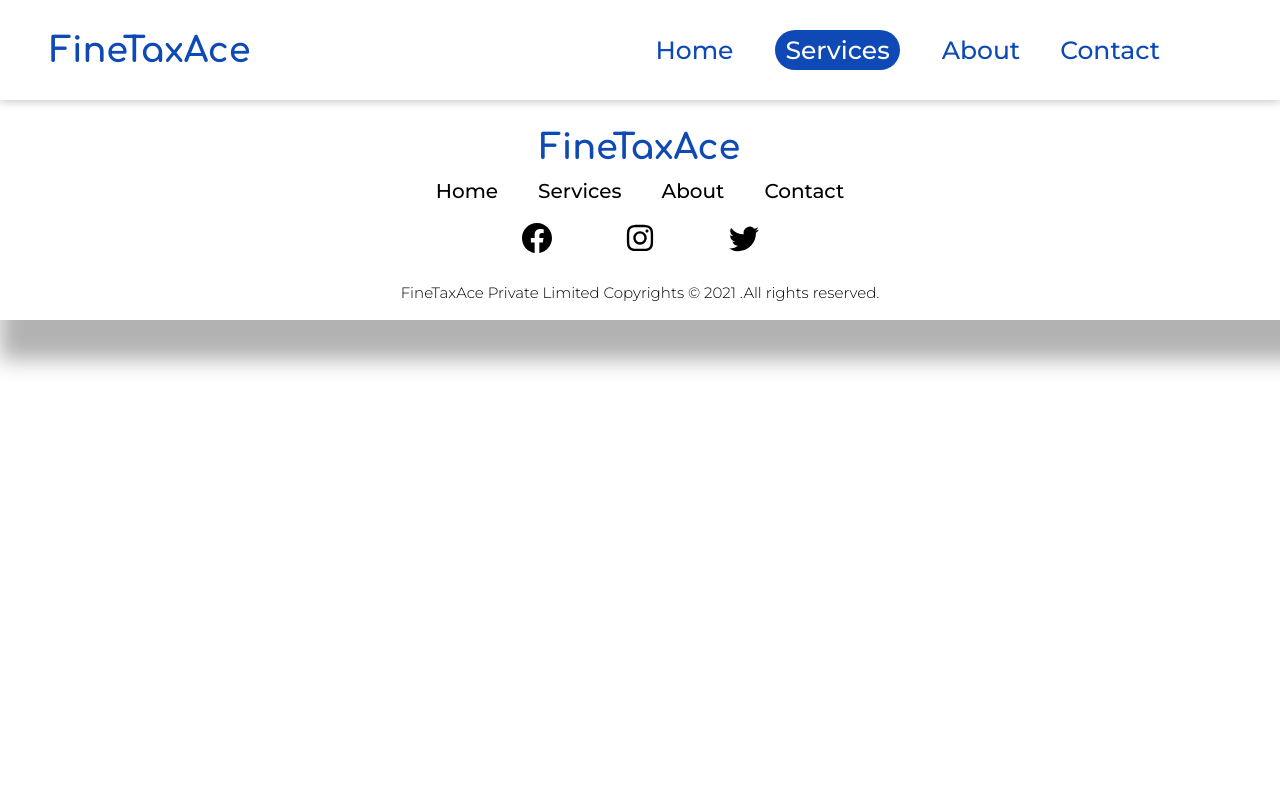
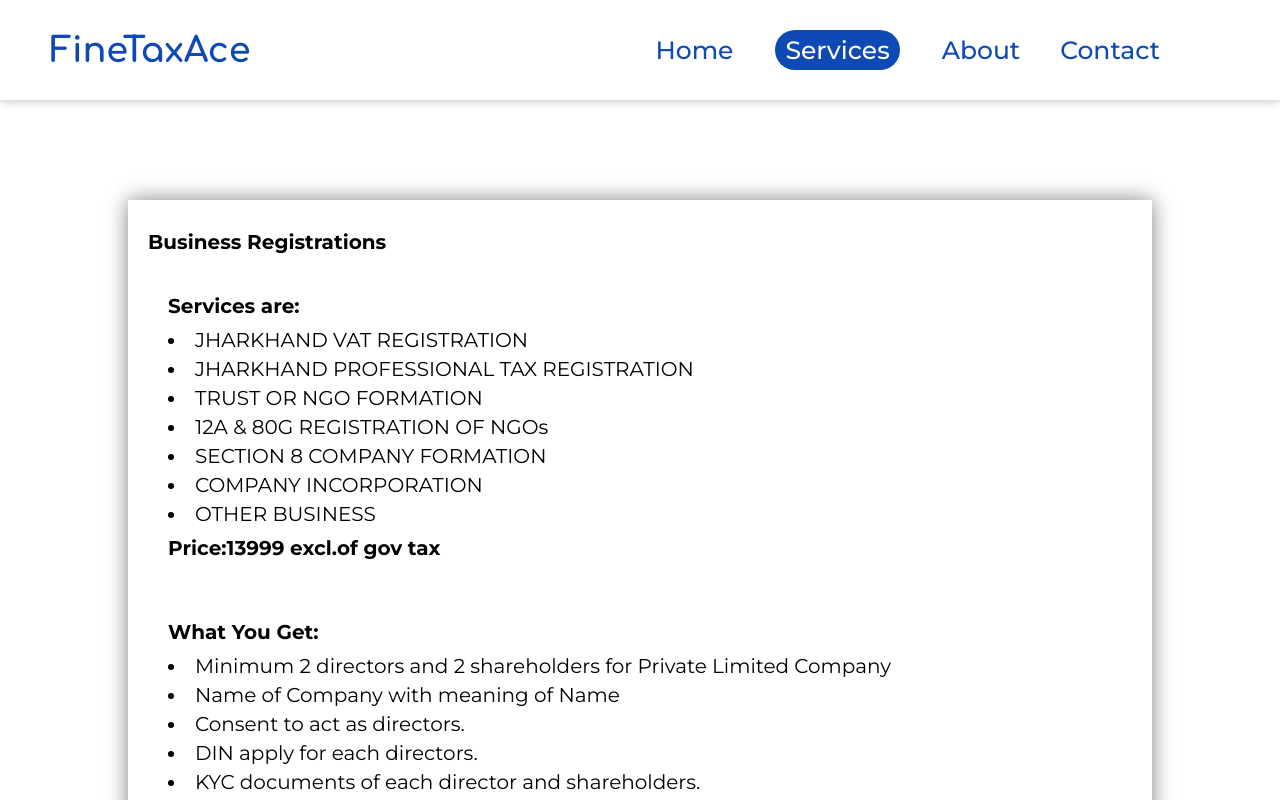
Before and after one commit to pinnintisagarSB/Finetaxace, a React (Create React App) app: page /service/1 in a window 1280 px wide. Shown: the top 800 px of the page. Built offline with nearby package versions, Linux system fonts and the light colour scheme.

Commit message:
commit on main

```diff
--- a/src/App.js
+++ b/src/App.js
@@ -11,6 +11,7 @@ import HashLoader from "react-spinners/HashLoader";
 import "../src/components/Loader.css";
 import Aos from 'aos';
 import { css } from "@emotion/react";
+import Serviceinfo from './components/Serviceinfo';
 const load = css`
   display: block;
   margin: 0 auto;
@@ -46,6 +47,7 @@ const App = () => {
       <Route path="/service" element={<Service/>} />
       <Route path="/about" element={<About/>} />
       <Route path="/contact" element={<Contact/>} />
+      <Route path="/service/:id" element={<Serviceinfo/>} />
     </Routes>
     <Footer/>
     </>
--- a/src/components/Card.js
+++ /dev/null
@@ -1,24 +0,0 @@
-import Aos from 'aos';
-import React, { useEffect } from 'react';
-import "aos/dist/aos.css";
-import "./Card.css";
-import { NavLink } from 'react-router-dom';
-const Card = (props) => {
-    useEffect(() => {
-        Aos.init({duration: 1200})
-    }, [])
-    return (
-        <div data-aos="fade-up" className="card">
-            <div className="card-container">
-                <div className="box">
-                <img src={props.img} alt="" />
-                <h2>{props.title}</h2>
-                <p>{props.desc}</p>
-                </div>
-                <NavLink to="/"><button className="butn">Know More</button></NavLink>
-            </div>
-        </div>
-    )
-}
-
-export default Card
--- /dev/null
+++ b/src/components/Icard.css
@@ -0,0 +1,31 @@
+.icard{
+    width: 80vw;
+    height: auto;
+    border-color: #EEEEEE;
+    box-shadow: 0 0 2rem 0 rgba(0,0,0,0.5);
+    margin: 10rem auto;
+}
+.icard-container{
+    padding: 2rem;
+    text-align:left;
+    justify-content: center;
+}
+.sbox{
+    padding: 2rem;
+}
+.wbox{
+    padding: 2rem;
+}
+.combox{
+    display: flex;
+    flex-wrap: wrap;
+}
+.icard-container h1{
+    margin-bottom: 1rem;
+    margin-top: 1rem;
+}
+li{
+    list-style:disc;
+    font-size: 2rem;
+    margin-top: .5rem;
+}
--- /dev/null
+++ b/src/components/Info.js
@@ -0,0 +1,15 @@
+const Info = [{
+  title: "Business Registrations",
+  options: ["JHARKHAND VAT REGISTRATION","JHARKHAND PROFESSIONAL TAX REGISTRATION","TRUST OR NGO FORMATION","12A & 80G REGISTRATION OF NGOs","SECTION 8 COMPANY FORMATION","COMPANY INCORPORATION","OTHER BUSINESS"],
+  docs:[" Minimum 2 directors and 2 shareholders for Private Limited Company"," Name of Company with meaning of Name",
+        "Consent to act as directors."," DIN apply for each directors.","KYC documents of each director and shareholders.",
+        "PAN & Aadhar of directors (self attested)","Voter/passport/Driving License (self attested)","Bank statement/ passbook with latest 2 months transaction (self attested)",
+        "Passport size photo- 2 nos.","Qualification of directors","Contact details of all directors and shareholders i.e. email & mobile.",
+        "Digital Signature for all Directors.","Consent of Owner(NOC) for registered office address.","Copy of Utility bills i.e. Electricity bill, Water bill etc. (latest 2 months only) office address"
+    ],
+  work:["DIN apply for directors","Company registration with ROC","PAN of company apply","TAN of company ( for TDS)","GST registration",
+       "PF & ESI registration","Udyam Registration ","Establishment of Office Registration"],
+  price:"13999",
+  id:1,
+}]
+export default Info;
--- a/src/components/Sdata.js
+++ b/src/components/Sdata.js
@@ -9,45 +9,55 @@ import pie from "./pie.svg";
 import program from "./program.svg";
 const Sdata = [
     {
+        id:1,
         img: fast,
         title: "Business Registration",
         description : "We provide all types of Business Registartions at best price."
     },
     {
+        id:2,
         img: pie,
         title: "GST Filling",
         description : "We provide GST Filling at our office."
     },
-    {   img: pair,
+    {
+        id:3,
+        img: pair,
         title: "PF & ESIC COMPLIANCE",
         description : "We also offer you PF & ESIC Compliance so that you can get more benifits."
     },
     {
+        id:4,
         img: time,
         title: "INCOME TAX RETURN (ITR)",
         description : "We Provide this service so that it can help you in future."
     },
     {
+        id:5,
         img: book,
         title: "Book Keeping & Accounting",
         description : "We Provide this service for providing you your financial reports."
     },
     {
+        id:6,
         img: program,
         title: "Project Finance Apprasial",
         description : "We Provide this service so that you can get help from us for your project."
     },
     {
+        id:7,
         img: firmware,
         title: "TDS/TCS RETURN",
         description : "We Provide this service so that you can pay your Taxes efficently."
     },
     {
+        id:8,
         img: sign,
         title: "Digital Signature (DSC)",
         description : "We Provide this service for faster documentation."
     },
     {
+        id:9,
         img: online,
         title: "PAN/TAN Apply ",
         description : "You can also get your PAN/TAN Applied at our office and get it fast."
--- a/src/components/Service.js
+++ b/src/components/Service.js
@@ -1,20 +1,33 @@
 import Aos from 'aos';
 import React, { useEffect } from 'react';
-import Card from './Card';
+import { NavLink } from 'react-router-dom';
+import "./Card.css";
 import Sdata from './Sdata';
 import "./Service.css";
 const Service = () => {
     useEffect(() => {
-        Aos.init({duration: 2000})
+        Aos.init({duration: 1200})
     }, [])
+    const Card = (props) => {
+        return (
+            <div data-aos="fade-up" key={props.key} className="card">
+                <div className="card-container">
+                    <div className="box">
+                    <img src={props.img} alt="" />
+                    <h2>{props.title}</h2>
+                    <p>{props.description}</p>
+                    </div>
+                    <NavLink to={`/service/${props.id}`}><button className="butn">Know More</button></NavLink>
+                </div>
+            </div>
+        )
+    }
     return (
         <div className="service">
             <h1>Our Services</h1>
             <div className="service-container">
                {
-                   Sdata.map((val,ind)=>{
-                       return <Card key={ind} img={val.img} title={val.title} desc={val.description}/>
-                   })
+                   Sdata.map(Card)
                }
             </div>
         </div>
--- /dev/null
+++ b/src/components/Serviceinfo.js
@@ -0,0 +1,43 @@
+import React from 'react';
+import Info from './Info';
+import "./Icard.css";
+import { useParams } from 'react-router';
+const Serviceinfo = () => {
+    const sid = useParams();
+    const sDetail = Info.filter(x=>x.id == sid.id);
+    const sd = sDetail[0];
+    console.log(sDetail);
+    return (
+        <div className="service_info">
+            <div className="info-container">
+        <div className="icard">
+            <div className="icard-container">
+                 <h1>{sd.title}</h1>
+                 <div className="combox">
+                 <div className="sbox">
+                 <h1>Services are:</h1>
+                 {
+                     sd.options.map((v)=>{
+                         return <li>{v}</li>
+                     })
+                 }
+                 <h1>Price:{sd.price} excl.of gov tax</h1>
+                 </div>
+                 <div className="wbox">
+                 <h1>What You Get:</h1>
+                 {
+                   sd.docs.map((val)=>{
+                    return <li>{val}</li>
+                })
+                 }
+                 </div>
+                 </div>
+
+            </div>
+        </div>
+            </div>
+        </div>
+    )
+}
+
+export default Serviceinfo
```
